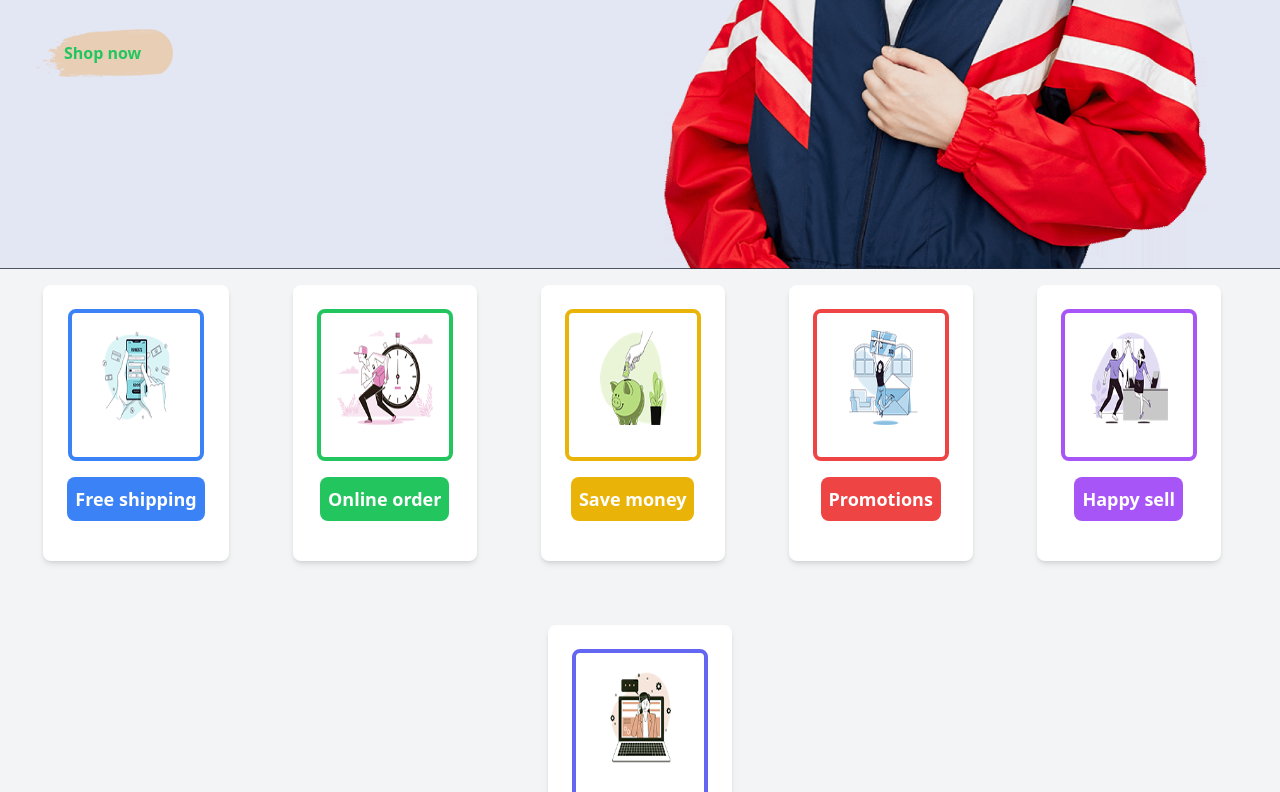
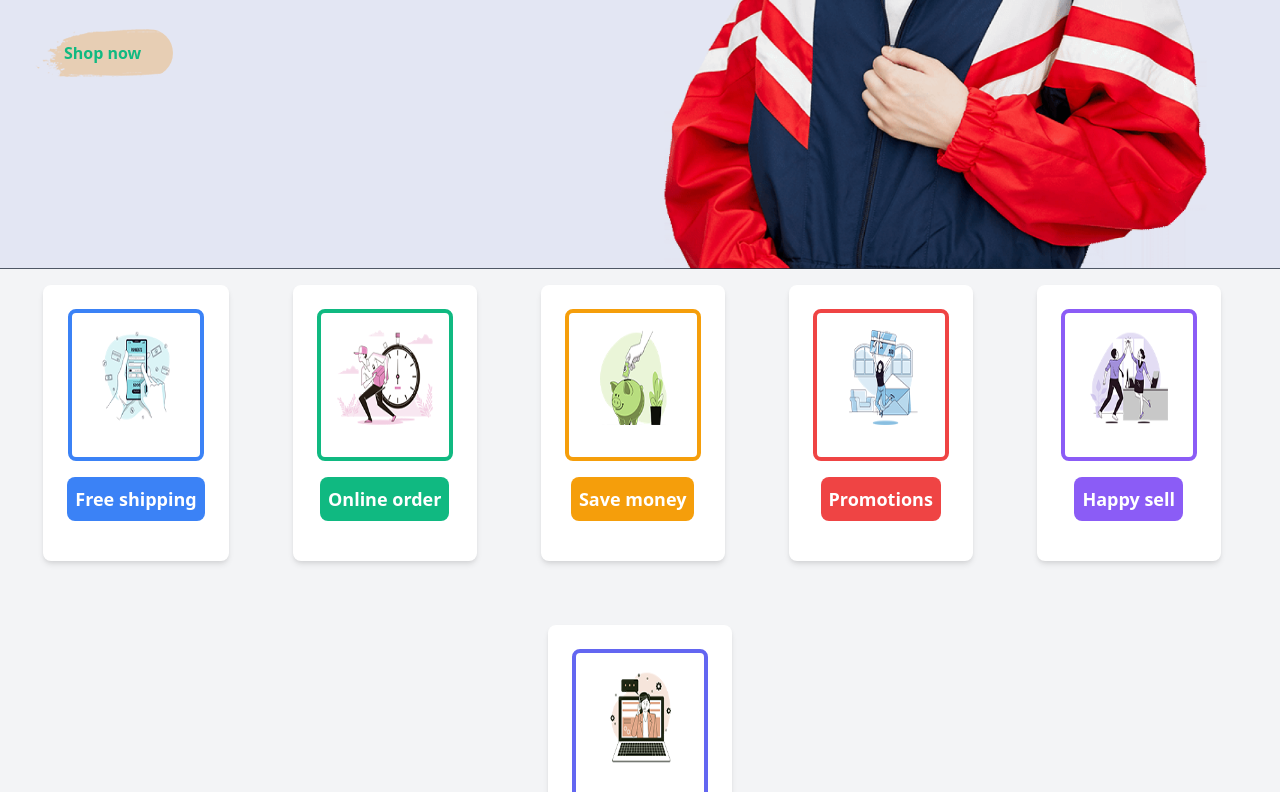
Before and after one commit to nishkarsh25/MyEcommerce-ResponsivePage, a website: page src/index.html in a window 1280 px wide. Shown: the part 559-1351 px from the top of the page. Drawn offline with nearby package versions, Linux system fonts and the light colour scheme.

```diff
--- a/src/index.html
+++ b/src/index.html
@@ -5,7 +5,7 @@
     <meta name="viewport" content="width=device-width, initial-scale=1.0">
     <link href="./output.css" rel="stylesheet">
     <title>Ecommerce website</title>
-    <!-- <link href="https://cdn.jsdelivr.net/npm/tailwindcss@2.2.19/dist/tailwind.min.css" rel="stylesheet"> -->
+    <link href="https://cdn.jsdelivr.net/npm/tailwindcss@2.2.19/dist/tailwind.min.css" rel="stylesheet">
     <script src="https://kit.fontawesome.com/0e53af926d.js" crossorigin="anonymous"></script>
     <title>E</title>
 </head>
```
